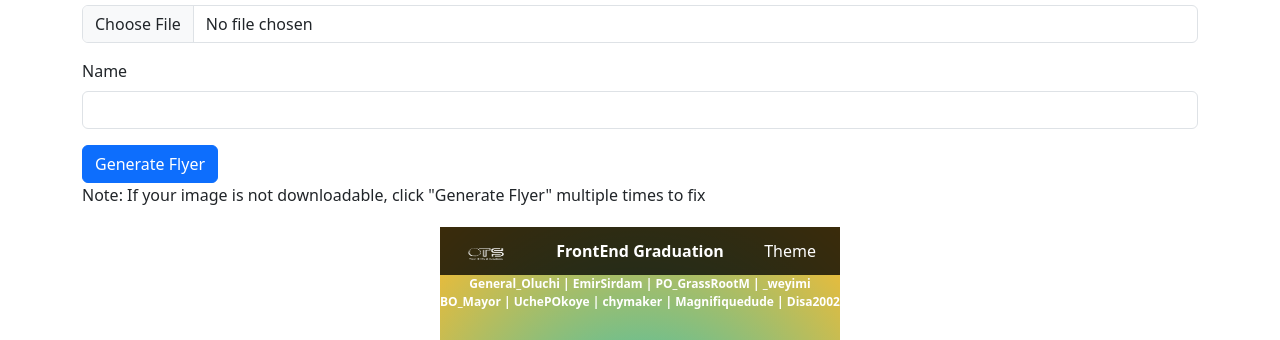
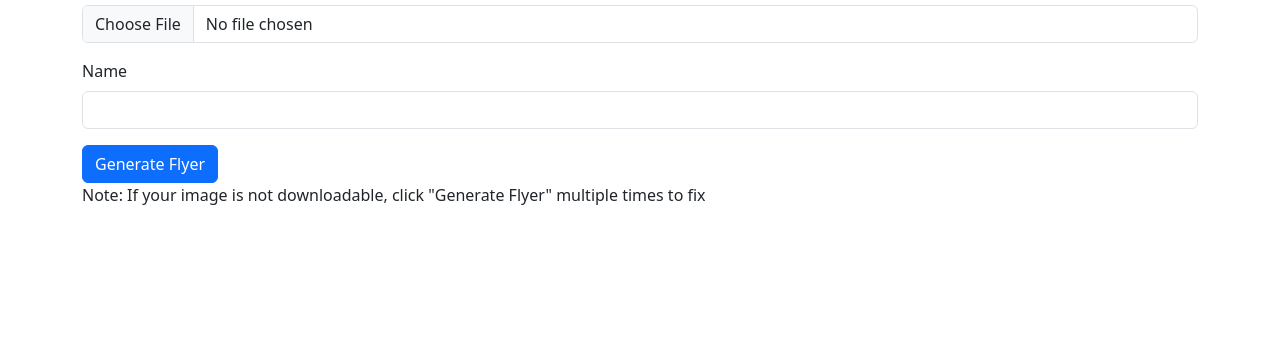
Before and after one commit to Queency96/OTS_flyerGenerator, a plain HTML site: page index.html in a window 1280 px wide. Shown: the part 131-471 px from the top of the page. Drawn offline with nearby package versions, Linux system fonts and the light colour scheme.

Commit message:
landing page changed to index

```diff
--- a/design.html
+++ b/index.html
@@ -53,7 +53,7 @@
           multiple times to fix
         </p>
       </form>
-      <div id="flyer" class="flyer (d-none) mt-3">
+      <div id="flyer" class="flyer d-none mt-3">
         <div class="flyer-container">
           <div class="header d-flex justify-content-between pt-2">
             <div class="h-head ms-3">
@@ -62,7 +62,7 @@
             <div class="h-head text-white fw-bolder pt-1">
               FrontEnd Graduation
             </div>
-            <div class="h-head text-white me-4 pt-1">Theme</div>
+            <div class="h-head text-white me-4 pt-1">'24 Set</div>
           </div>
           <div
             class="guests pb-2 mb-4 text-white fw-bolder"
```
